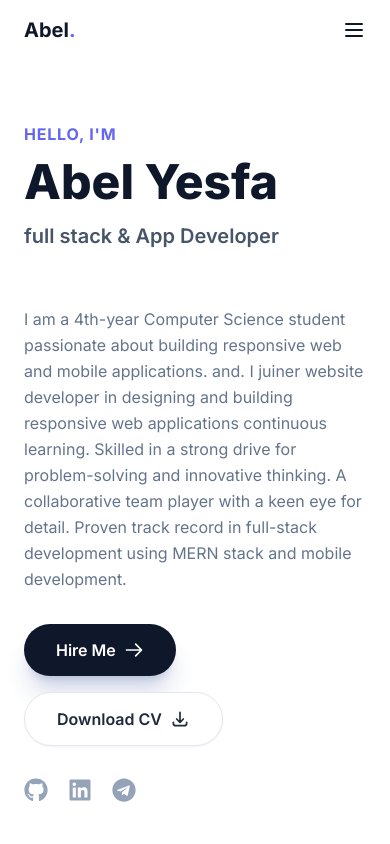
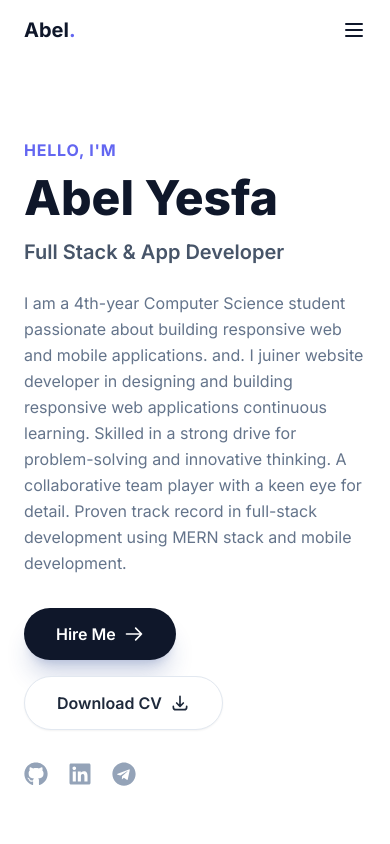
Before and after one commit to abel-wide/abel-ysfa, a React (Vite) app: page / in a window 390 px wide. Shown: the top 844 px of the page. Built offline with nearby package versions, Linux system fonts and the light colour scheme; the HTML template or start-up script is replaced by a standard one.

Commit message:
modifed home page

```diff
--- a/src/components/Hero.jsx
+++ b/src/components/Hero.jsx
@@ -9,8 +9,8 @@ export default function Hero() {
         {/* Left Content */}
         <div>
           <p className="text-primary font-bold tracking-wider uppercase mb-3">Hello, I'm</p>
-          <h1 className="text-5xl md:text-6xl font-extrabold text-slate-900 mb-4 typing-text">{personalInfo.name}</h1>
-          <h2 className="text-xl md:text-2xl text-slate-600 font-semibold mb-6 typing-text h-[60px] md:h-auto">
+          <h1 className="text-5xl md:text-6xl font-extrabold text-slate-900 mb-4 typing-name">{personalInfo.name}</h1>
+          <h2 className="text-xl md:text-2xl text-slate-600 font-semibold mb-6 typing-title">
           {personalInfo.title}</h2>
           <p className="text-slate-500 leading-relaxed mb-8 max-w-lg">{personalInfo.about}</p>
 
--- a/src/data/portfolioData.js
+++ b/src/data/portfolioData.js
@@ -5,7 +5,7 @@
 
 export const personalInfo = {
   name: "Abel Yesfa",
-  title: " full stack & App Developer",
+  title: "Full Stack & App Developer",
   tagline: "Building modern digital experiences with React & Flutter.",
   about:
     "I am a 4th-year Computer Science student passionate about building responsive web and mobile applications. and. I juiner website developer in designing and building responsive web applications continuous learning. Skilled in a strong drive for problem-solving and innovative thinking. A collaborative team player with a keen eye for detail. Proven track record in full-stack development using MERN stack and mobile development.",
--- a/src/index.css
+++ b/src/index.css
@@ -19,32 +19,37 @@ body {
 ::-webkit-scrollbar-thumb {
   @apply bg-primary rounded-full;
 }
-/* Typing Effect አኒሜሽን */
-@keyframes typing {
+
+/* ለስሙ (ቀስ ብሎ እንዲጻፍ) */
+.typing-name {
+  overflow: hidden;
+  white-space: nowrap;
+  max-width: fit-content;
+  animation: typing-name 4s steps(30, end) forwards;
+}
+
+@keyframes typing-name {
   from { width: 0 }
   to { width: 100% }
 }
 
-@keyframes blink-caret {
-  from, to { border-color: transparent }
-  50% { border-color: #6366f1 }
+/* ለርዕሱ (ፈጣን ሆኖ እንዲጻፍ) */
+.typing-title {
+  overflow: hidden;
+  white-space: nowrap;
+  max-width: fit-content;
+  animation: typing-title 2s steps(40, end) forwards;
 }
 
-.typing-text {
-  overflow: hidden;
-  white-space: nowrap;
-  border-right: 3px solid #6366f1;
-  animation:
-    typing 3.5s steps(50, end),
-    blink-caret .75s step-end infinite;
-  max-width: fit-content;
+@keyframes typing-title {
+  from { width: 0 }
+  to { width: 100% }
 }
 
 /* ለሞባይል ስክሪን ስርዓቱ እንዳይበላሽ */
 @media (max-width: 768px) {
-  .typing-text {
+  .typing-name, .typing-title {
     white-space: normal;
-    border-right: none;
     animation: none;
     overflow: visible;
   }
```
